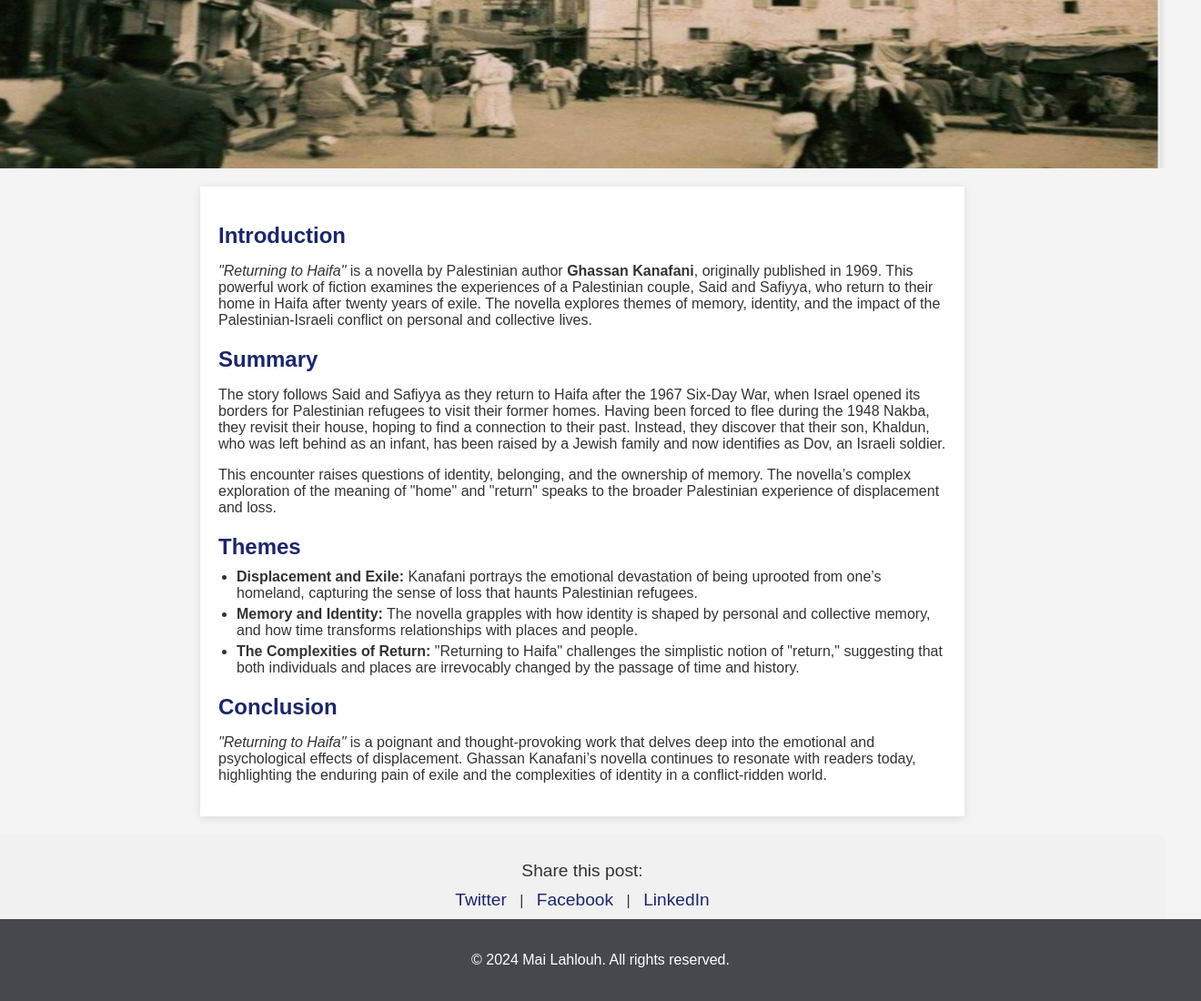
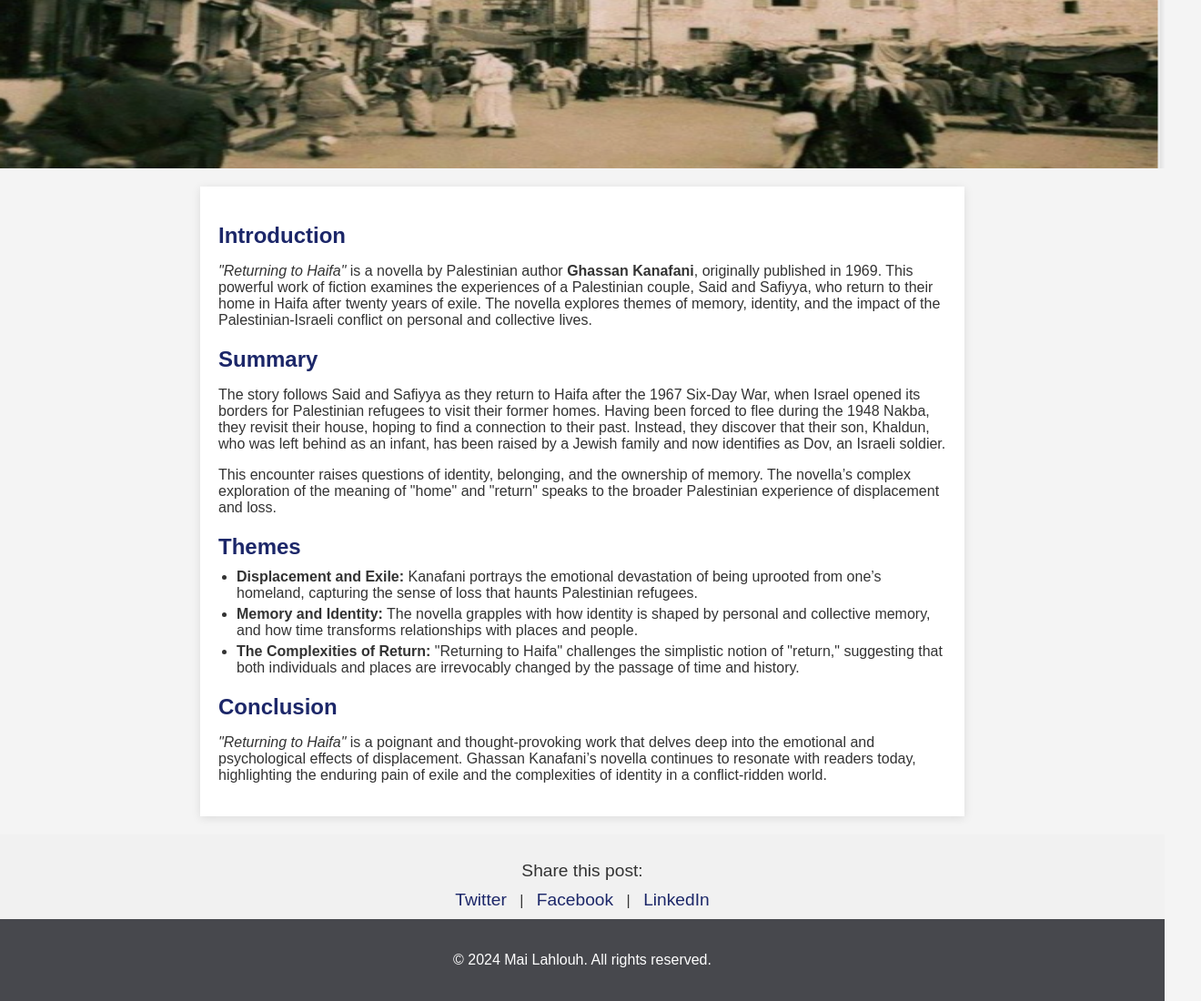
Before and after one commit to Mai-Lahlouh/blog-website, a plain HTML site: page post.html in a window 1280 px wide. Shown: the part 416-1516 px from the top of the page at 91% size, 1320 px wide, since content can reach past the window. Drawn offline with Linux system fonts and the light colour scheme.

Commit message:
post style updated

```diff
--- a/CSS/post.css
+++ b/CSS/post.css
@@ -112,7 +112,7 @@ footer {
   padding: 20px;
   background-color: #47484d;
   color: #fff;
-  width: 100%;
+  width: auto%;
 }
 @media (max-width: 768px) {
   .author-info {
```
